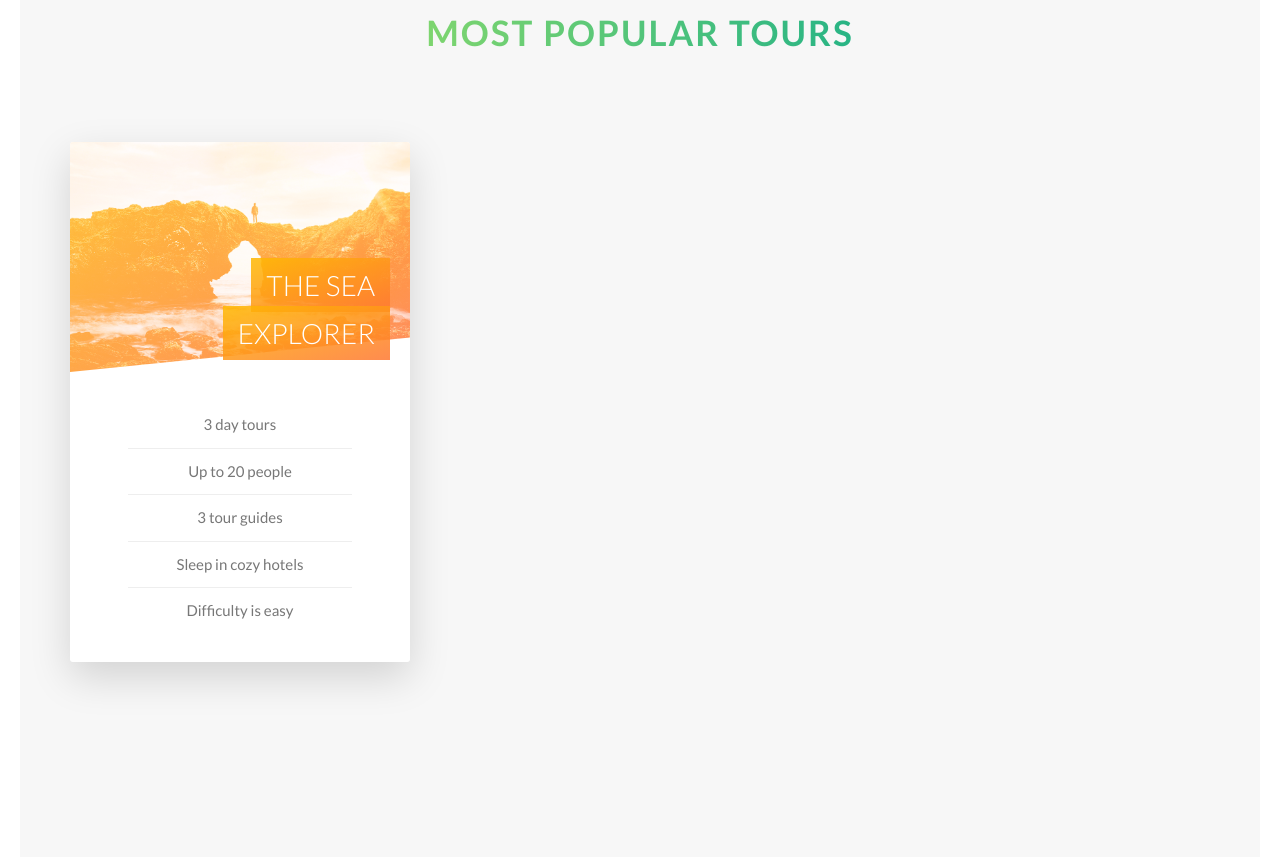
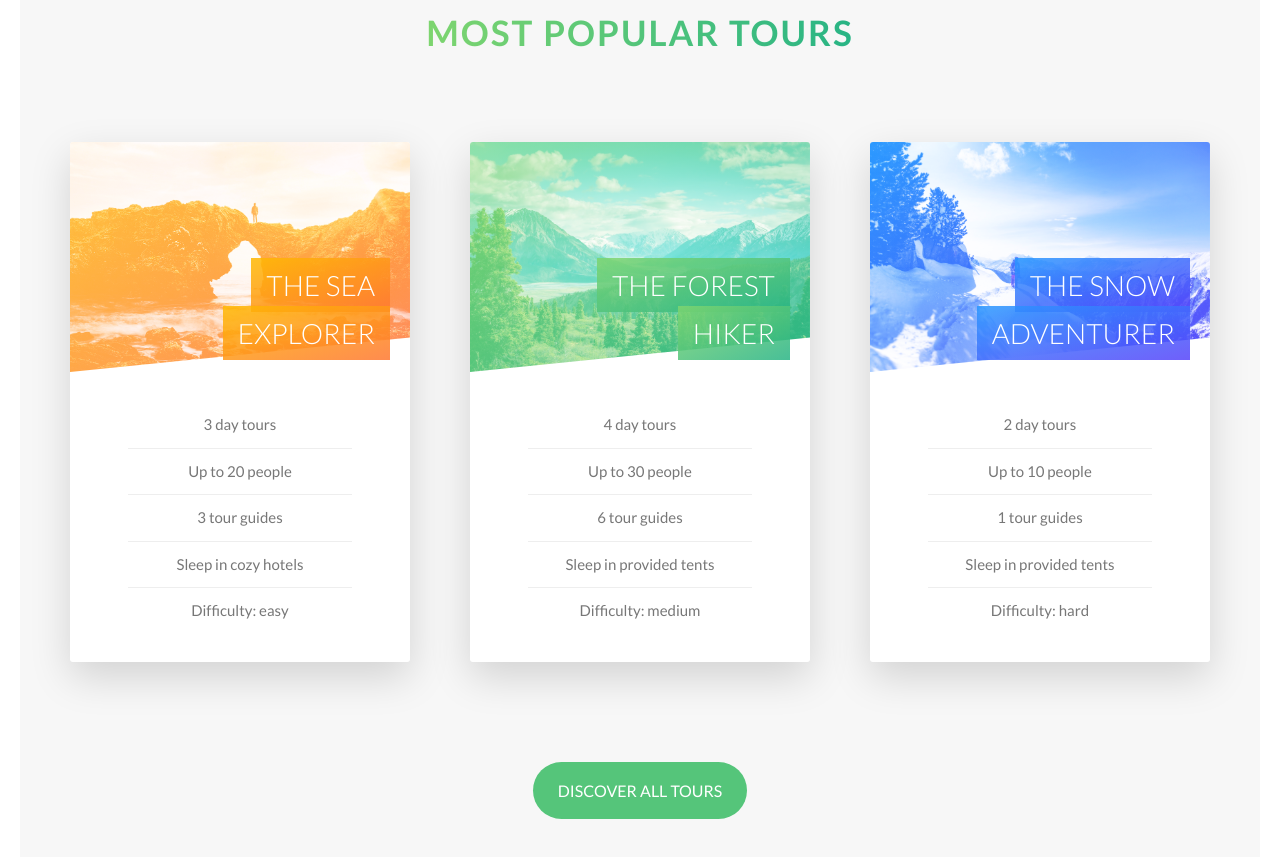
Before and after one commit to MatinSasan/tuto-css, a website: page first_project/index.html in a window 1280 px wide. Shown: the part 2404-3261 px from the top of the page. Drawn offline with Linux system fonts and the light colour scheme.

Commit message:
Tour Section part 3

```diff
--- a/first_project/index.html
+++ b/first_project/index.html
@@ -100,11 +100,13 @@
         </div>
       </section>
       <section class="section-tours">
+
           <div class="u-center-text u-margin-bottom-big">
               <h2 class="heading-secondary">
                 Most popular tours
               </h2>
             </div>
+
             <div class="row">
                 <div class="col-1-of-3">
                  <div class="card">
@@ -123,26 +125,91 @@
                         <li>Up to 20 people</li>
                         <li>3 tour guides</li>
                         <li>Sleep in cozy hotels</li>
-                        <li>Difficulty is easy</li>
+                        <li>Difficulty: easy</li>
                       </ul>
                     </div>
                   </div>
                   <div class="card__side card__side--back card__side--back-1">
-                    BACK
+                    <div class="card__cta">
+                      <div class="card__price-box">
+                        <p class="card__price-only">Only</p>
+                        <p class="card__price-value">$300</p>
+                      </div>
+                      <a href="#" class="btn btn--white">Book now!</a>
+                    </div>
                   </div>
                  </div>
                 </div>
                 <div class="col-1-of-3">
                   <div class="card">
-
+                   <div class="card__side card__side--front">
+                     <div class="card__picture card__picture--2">
+                       &nbsp;
+                     </div>
+                     <h4 class="card__heading">
+                       <span class="card__heading-span card__heading-span--2">
+                         The Forest Hiker
+                       </span>
+                     </h4>
+                     <div class="card__details">
+                       <ul>
+                         <li>4 day tours</li>
+                         <li>Up to 30 people</li>
+                         <li>6 tour guides</li>
+                         <li>Sleep in provided tents</li>
+                         <li>Difficulty: medium</li>
+                       </ul>
+                     </div>
+                   </div>
+                   <div class="card__side card__side--back card__side--back-2">
+                     <div class="card__cta">
+                       <div class="card__price-box">
+                         <p class="card__price-only">Only</p>
+                         <p class="card__price-value">$500</p>
+                       </div>
+                       <a href="#" class="btn btn--white">Book now!</a>
+                     </div>
+                   </div>
                   </div>
                  </div>
                  <div class="col-1-of-3">
                   <div class="card">
-
+                   <div class="card__side card__side--front">
+                     <div class="card__picture card__picture--3">
+                       &nbsp;
+                     </div>
+                     <h4 class="card__heading">
+                       <span class="card__heading-span card__heading-span--3">
+                         The Snow Adventurer
+                       </span>
+                     </h4>
+                     <div class="card__details">
+                       <ul>
+                         <li>2 day tours</li>
+                         <li>Up to 10 people</li>
+                         <li>1 tour guides</li>
+                         <li>Sleep in provided tents</li>
+                         <li>Difficulty: hard</li>
+                       </ul>
+                     </div>
+                   </div>
+                   <div class="card__side card__side--back card__side--back-3">
+                     <div class="card__cta">
+                       <div class="card__price-box">
+                         <p class="card__price-only">Only</p>
+                         <p class="card__price-value">$200</p>
+                       </div>
+                       <a href="#" class="btn btn--white">Book now!</a>
                      </div>
                    </div>
                   </div>
+                 </div>
+            </div>
+
+          <div class="u-center-text u-margin-top-huge">
+              <a href="#" class="btn btn--green">Discover all tours</a>
+          </div>
+
       </section>
     </main>
     </div>
--- a/first_project/sass/base/_utilities.scss
+++ b/first_project/sass/base/_utilities.scss
@@ -11,3 +11,10 @@
 .u-margin-bottom-big {
   margin-bottom: 8rem;
 }
+
+.u-margin-top-big {
+  margin-top: 8rem;
+}
+.u-margin-top-huge {
+  margin-top: 10rem;
+}
--- a/first_project/sass/components/_button.scss
+++ b/first_project/sass/components/_button.scss
@@ -32,6 +32,15 @@
 
     &::after {
       background-color: $color-white;
+    }
+  }
+
+  &--green {
+    background-color: $color-primary;
+    color: $color-white;
+
+    &::after {
+      background-color: $color-primary;
     }
   }
 
--- a/first_project/sass/components/_card.scss
+++ b/first_project/sass/components/_card.scss
@@ -41,6 +41,22 @@
           $color-secondary-dark
         );
       }
+      &-2 {
+        // for linear gradient it's image
+        background-image: linear-gradient(
+          to right bottom,
+          $color-primary-light,
+          $color-primary-dark
+        );
+      }
+      &-3 {
+        // for linear gradient it's image
+        background-image: linear-gradient(
+          to right bottom,
+          $color-tertiary-light,
+          $color-tertiary-dark
+        );
+      }
     }
   }
 
@@ -72,10 +88,20 @@
         url('../img/nat-5-min.jpg');
     }
     &--2 {
-      background-image: url('../img/nat-5-min.jpg');
+      background-image: linear-gradient(
+          to right bottom,
+          $color-primary-light,
+          $color-primary-dark
+        ),
+        url('../img/nat-6-min.jpg');
     }
     &--3 {
-      background-image: url('../img/nat-5-min.jpg');
+      background-image: linear-gradient(
+          to right bottom,
+          $color-tertiary-light,
+          $color-tertiary-dark
+        ),
+        url('../img/nat-7-min.jpg');
     }
   }
 
@@ -103,6 +129,20 @@
         rgba($color-secondary-dark, 0.85)
       );
     }
+    &--2 {
+      background-image: linear-gradient(
+        to right bottom,
+        rgba($color-primary-light, 0.85),
+        rgba($color-primary-dark, 0.85)
+      );
+    }
+    &--3 {
+      background-image: linear-gradient(
+        to right bottom,
+        rgba($color-tertiary-light, 0.85),
+        rgba($color-tertiary-dark, 0.85)
+      );
+    }
   }
 
   &__details {
@@ -123,6 +163,33 @@
       }
     }
   }
+
+  // back side
+  &__cta {
+    position: absolute;
+    top: 50%;
+    left: 50%;
+    transform: translate(-50%, -50%);
+    // width is only for the button's text to look right and center
+    width: 90%;
+    text-align: center;
+  }
+
+  &__price {
+    &-box {
+      text-align: center;
+      color: $color-white;
+      margin-bottom: 8rem;
+    }
+    &-only {
+      font-size: 1.4rem;
+      text-transform: uppercase;
+    }
+    &-value {
+      font-size: 6rem;
+      font-weight: 100;
+    }
+  }
 }
 
 // .card:hover .card__side {
--- a/first_project/sass/pages/_home.scss
+++ b/first_project/sass/pages/_home.scss
@@ -24,6 +24,6 @@
 
 .section-tours {
   background-color: $color-grey-light-1;
-  padding: 25rem 0 50rem;
+  padding: 25rem 0 20rem 0;
   margin-top: -10rem;
 }
```
Also changed, not shown: first_project/css/style.css. Lines whose indentation alone changed are shown as unchanged.
